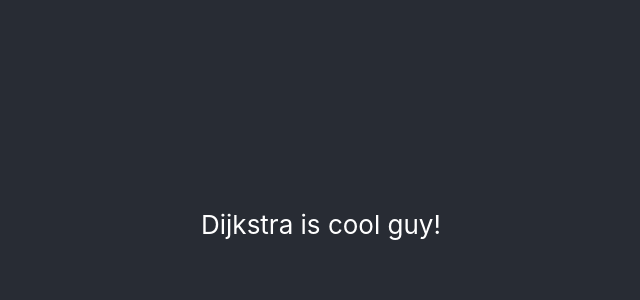
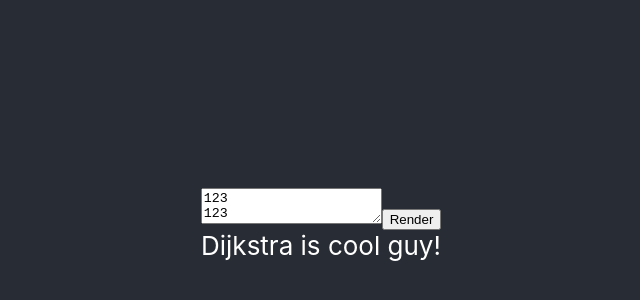
Before and after one commit to songofroland/pt-dijkstra, a React (Create React App) app: page / in a window 1280 px wide. Shown: the part 176-476 px from the top of the page, without its empty margins (319-959 px from the left). Built offline with nearby package versions, Linux system fonts and the light colour scheme.

Commit message:
Add graph editor

```diff
--- a/src/App.tsx
+++ b/src/App.tsx
@@ -1,10 +1,12 @@
 import './App.css';
 import React from 'react';
+import GraphEditor from './components/GraphEditor';
 
 function App() {
   return (
     <div className="App">
       <header className="App-header">
+        <GraphEditor/>
         Dijkstra is cool guy!
       </header>
     </div>
--- /dev/null
+++ b/src/components/GraphEditor.tsx
@@ -0,0 +1,29 @@
+import React from 'react';
+import { useState } from 'react';
+import { precheck, parse } from '../graphs/parsing';
+import samples from '../graphs/samples';
+
+function GraphEditor() {
+  const [userInput, setUserInput] = useState({
+    isCorrect: true,
+    text: samples.simple
+  });
+
+  const textareaCallback = (e: React.ChangeEvent<HTMLTextAreaElement>) => {
+    const userText = e.target.value;
+    setUserInput({ isCorrect: precheck(userText), text: userText });
+  };
+
+  const renderCallback = (e: React.MouseEvent<HTMLInputElement>) => {
+    parse(userInput.text);
+    console.log(e);
+  };
+
+  return <div className="graphEditor">
+    <textarea onChange={textareaCallback} value={userInput.text} />
+    {!userInput.isCorrect ? <div>This cannot be converted to graph</div> : null}
+    <input type="button" value="Render" onClick={renderCallback} />
+  </div>;
+}
+
+export default GraphEditor;
--- /dev/null
+++ b/src/graphs/parsing.ts
@@ -0,0 +1,45 @@
+type GraphRow = Array<number>;
+type Graph = Array<GraphRow>;
+
+function split(text: string): Graph {
+  const rows = text.split('\n');
+  return rows
+    .map((row: string) =>
+      row.split(' ')
+        .map((element: string) => parseInt(element))
+        .filter((element: number) => !Number.isNaN(element))
+    )
+    .filter((row: GraphRow) => row.length !== 0);
+}
+
+function isSquare(graph: Graph) : boolean {
+  const squareSideLength = graph.length;
+  for (const graphRow of graph) {
+    if (graphRow.length !== squareSideLength) return false;
+  }
+  return true;
+}
+
+function isTriangle(graph: Graph): boolean {
+  let correctRowLenght = graph.length;
+  for (const graphRow of graph) {
+    if (correctRowLenght === 0) break;
+    if (graphRow.length !== correctRowLenght) return false;
+    correctRowLenght--;
+  }
+  return true;
+}
+
+function precheck(text: string) : boolean {
+  const graph = split(text);
+  if (graph.length === 0) return false;
+  if (!isSquare(graph) || !isTriangle(graph)) return false;
+  return true;
+}
+
+function parse(text: string) {
+  // TODO
+  return split(text);
+}
+
+export { precheck, parse };
--- /dev/null
+++ b/src/graphs/samples.ts
@@ -0,0 +1,19 @@
+/* eslint-disable */
+const samples = {
+simple:
+`123
+123
+123`,
+
+complex:
+`123
+123
+123`,
+
+medium:
+`123
+123
+123`
+};
+
+export default samples;
--- a/src/index.tsx
+++ b/src/index.tsx
@@ -7,5 +7,5 @@ ReactDOM.render(
   <React.StrictMode>
     <App />
   </React.StrictMode>,
-  document.getElementById('root'),
+  document.getElementById('root')
 );
```
Also changed, not shown: 2 other files (tests, documents, lock files or other folders).
